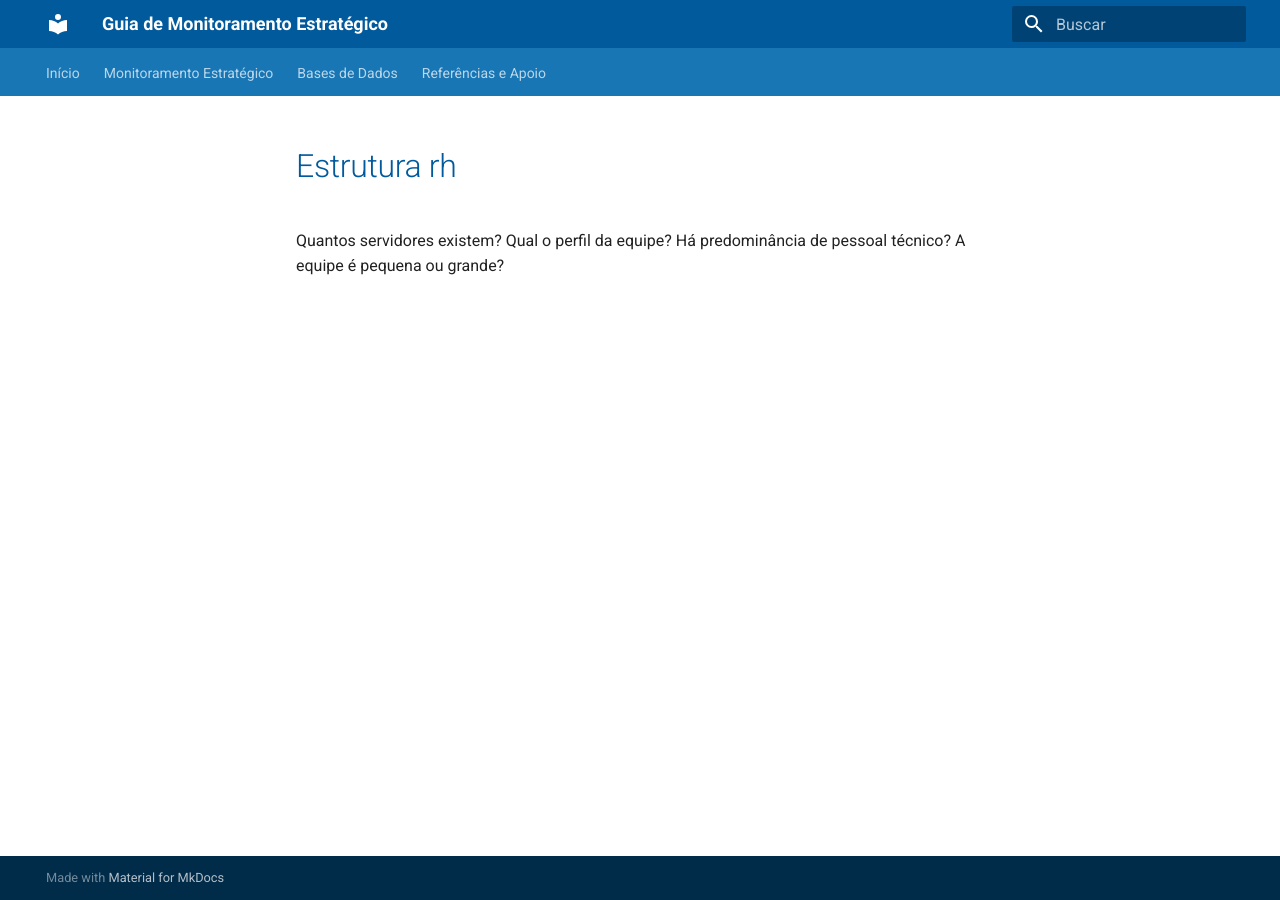
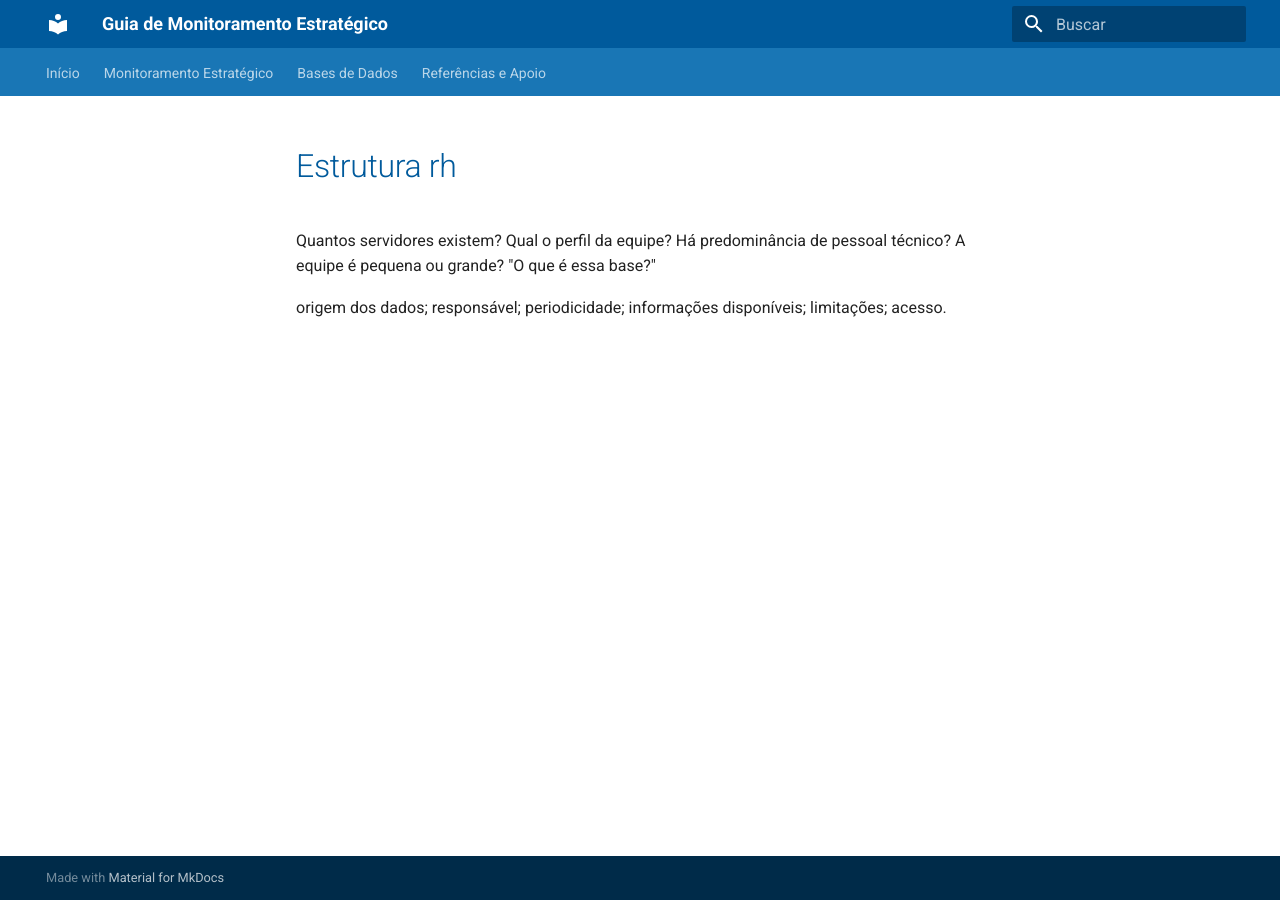
Before and after one commit to CGEMG-AHCS/guia-monitoramento-estrategico, an MkDocs documentation site: the page built from docs/monitoramento/estrutura-rh.md, in a window 1280 px wide. Built offline with MkDocs 1.6.1 and Material for MkDocs 9.7.7, drawn with Linux system fonts in a browser that asks for light colours.

Commit message:
Update estrutura-rh.md

```diff
--- a/docs/monitoramento/estrutura-rh.md
+++ b/docs/monitoramento/estrutura-rh.md
@@ -3,3 +3,11 @@ Quantos servidores existem?
 Qual o perfil da equipe?
 Há predominância de pessoal técnico?
 A equipe é pequena ou grande?
+"O que é essa base?"
+
+origem dos dados;
+responsável;
+periodicidade;
+informações disponíveis;
+limitações;
+acesso.
```
